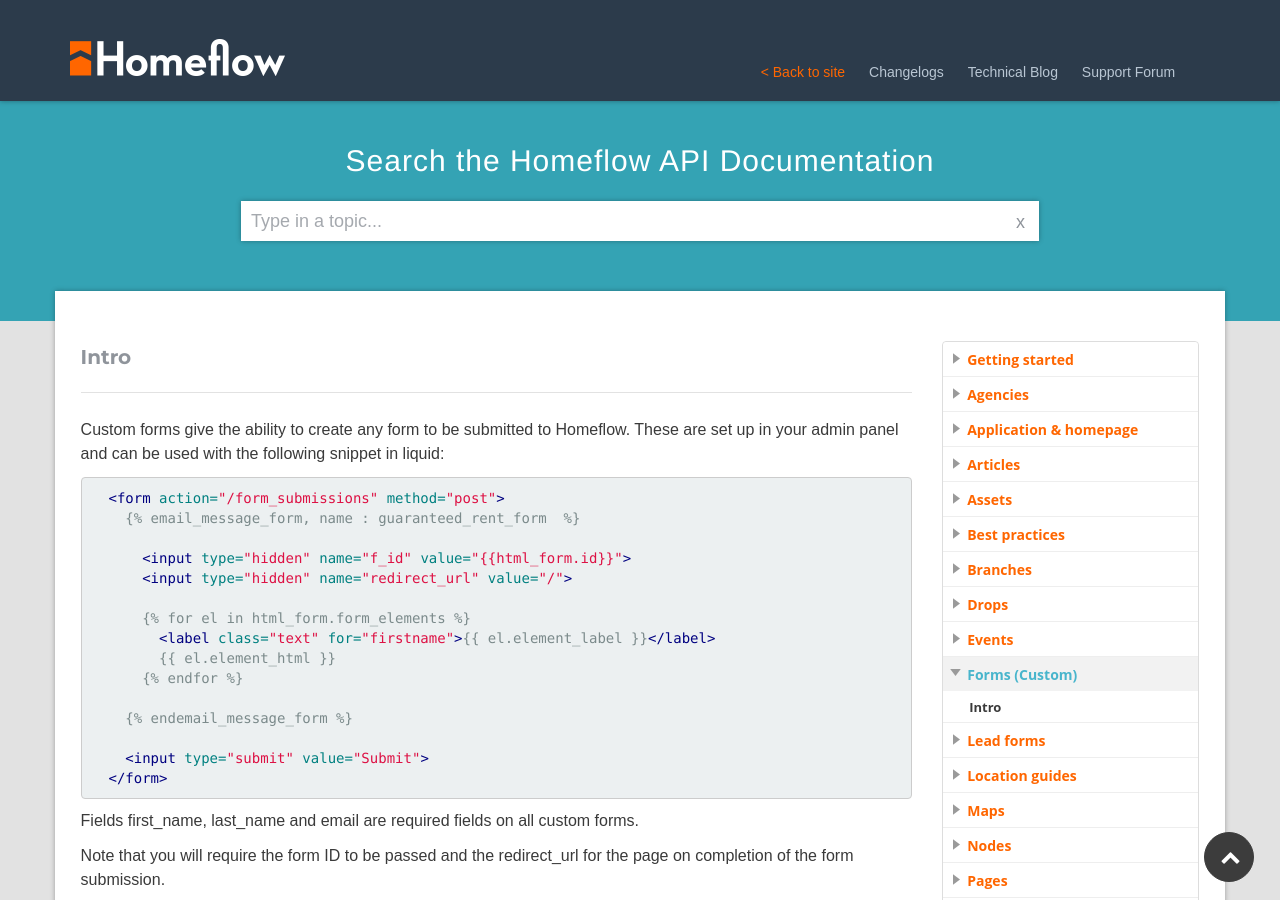
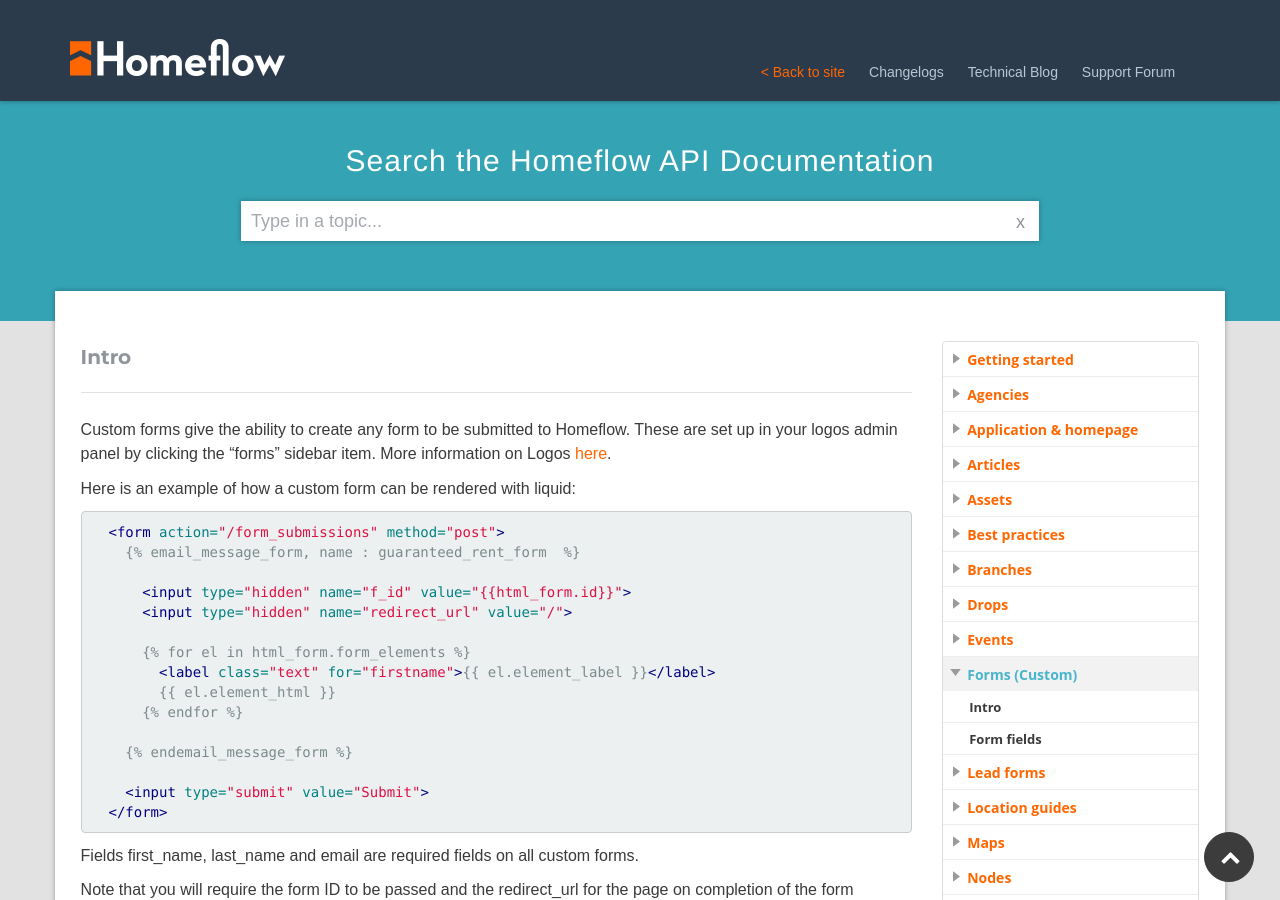
Before and after one commit to homeflow/homeflow.github.io, a Jekyll site: the page built from _posts/custom-forms/2015-10-01-intro.md, in a window 1280 px wide and 900 px high. Built offline with Jekyll 4.4.1, drawn with Linux system fonts in a browser that asks for light colours.

Commit message:
Some more documentation work

```diff
--- a/_posts/custom-forms/2015-10-01-intro.md
+++ b/_posts/custom-forms/2015-10-01-intro.md
@@ -4,7 +4,9 @@ title:
 modal-id: custom-forms
 category: custom-forms
 ---
-Custom forms give the ability to create any form to be submitted to Homeflow. These are set up in your admin panel and can be used with the following snippet in liquid:
+Custom forms give the ability to create any form to be submitted to Homeflow. These are set up in your logos admin panel by clicking the "forms" sidebar item. More information on Logos [here](/admin-cms).
+
+Here is an example of how a custom form can be rendered with liquid:
 
 {% highlight html %}
 {% raw %}
```
Also changed, not shown: _posts/articles/2016-01-01-infinite-scroll.md (+4 -0 lines), _posts/custom-forms/2016-01-01-form-fields.md (added, +14 -0 lines).
